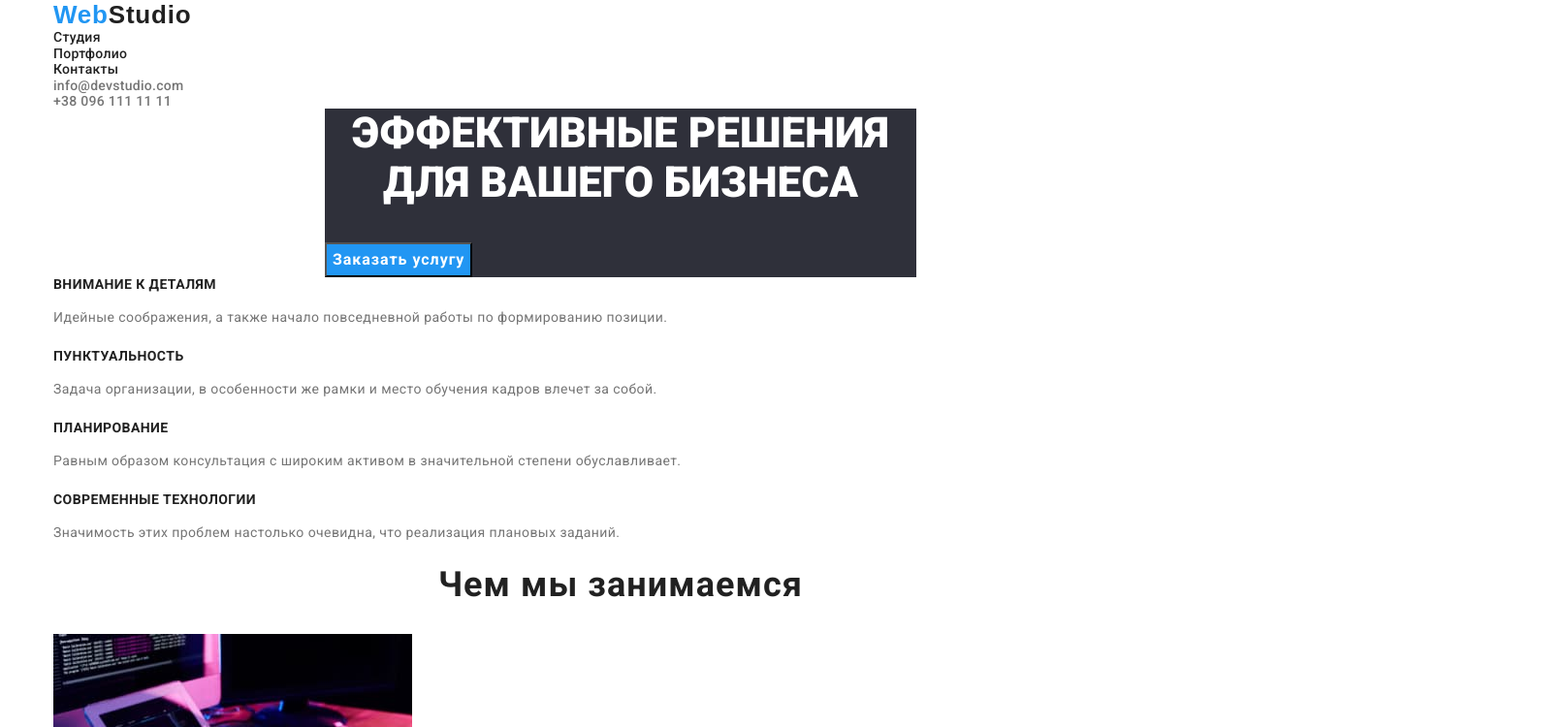
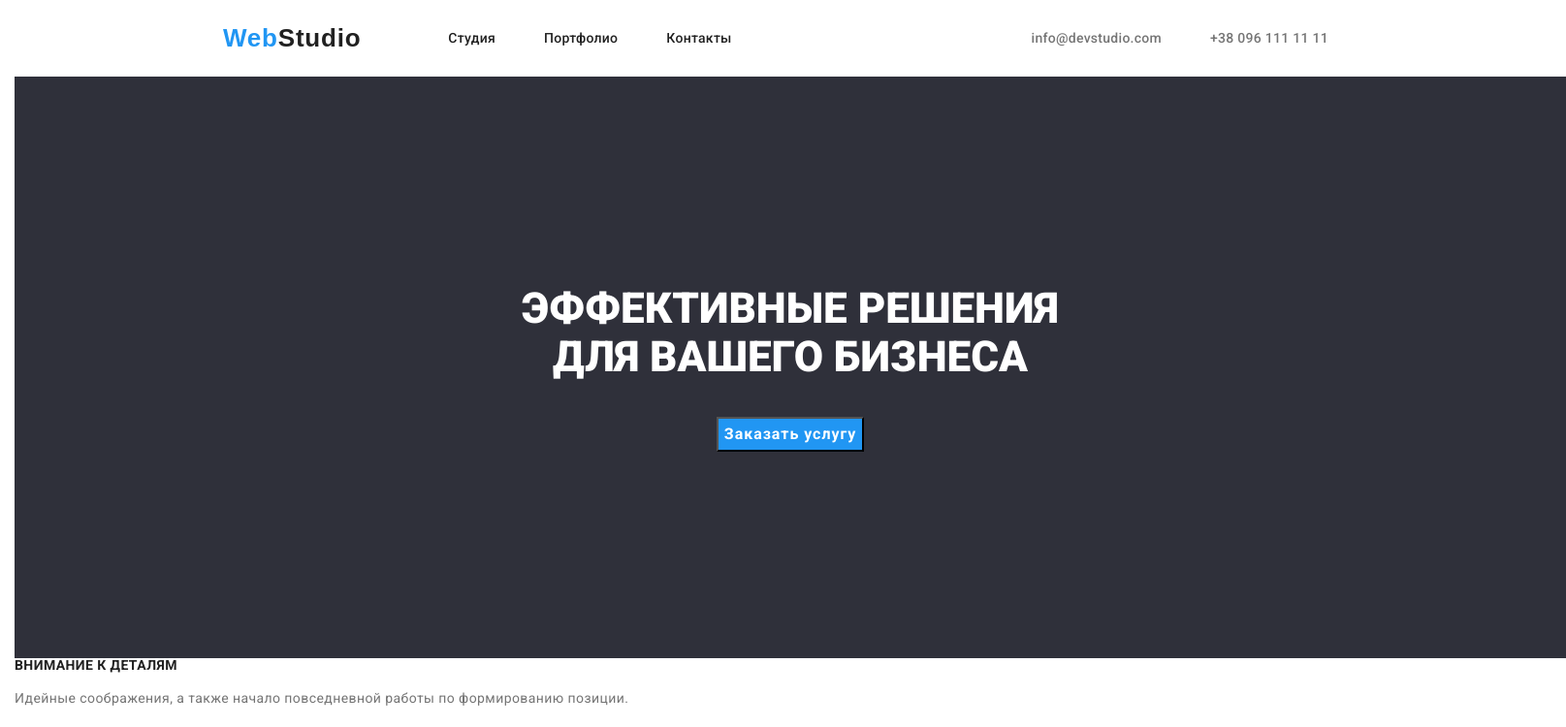
Before and after one commit to YaroSlavGitHub7/goit-markup-hw-03, a plain HTML site: page index.html in a window 1280 px wide. Shown: the top 750 px of the page at 97% size, 1615 px wide, since content can reach past the window. Drawn offline with nearby package versions, Linux system fonts and the light colour scheme; a web font is replaced by a local one.

Commit message:
макет сайта ДЗ№3
оформление flax

```diff
--- a/css/styles.css
+++ b/css/styles.css
@@ -9,24 +9,7 @@
 /* цвет фона футер background: #2F303A */
 /* цвет текста футер color: rgba(255, 255, 255, 0.6) */
 
-@font-face {
-    font-family: "Raleway";
-    src: url(../fonts/raleway-v19-latin_cyrillic/raleway-v19-latin_cyrillic-700.woff) format("woff"),
-      url(../fonts/raleway-v19-latin_cyrillic/raleway-v19-latin_cyrillic-700.woff2) format("woff2");
-    font-style: normal;
-    font-display: swap;
-  }
-.logo-font {
-    font-family:"Raleway", sans-serif;
-    font-size: 26px;
-    line-height: 1.17;
-    letter-spacing: 0.03em;
-    font-weight: 700;
-}
-.log {
-    display: inline-block;
-    margin-right: 70px;
-}
+
 
 :root {
     --white-color:#FFFFFF ;
@@ -57,19 +40,60 @@ p {
   margin-bottom: 20px;
 }
 
+@font-face {
+    font-family: "Raleway";
+    src: url(../fonts/raleway-v19-latin_cyrillic/raleway-v19-latin_cyrillic-700.woff) format("woff"),
+      url(../fonts/raleway-v19-latin_cyrillic/raleway-v19-latin_cyrillic-700.woff2) format("woff2");
+    font-style: normal;
+    font-display: swap;
+  }
+.logo-font {
+    font-family:"Raleway", sans-serif;
+    font-size: 26px;
+    line-height: 1.17;
+    letter-spacing: 0.03em;
+    font-weight: 700;
+}
+.log {
+    display: inline-block;
+    margin-right: 90px;
+    margin-left: 215px;
+}
+.page-header {
+    padding-top: 24px;
+    padding-bottom: 25px;
+}
+.page-header .container {
+    display: flex;
+    justify-content: flex-end;
+}
 .container {
-  width: 1200px;
+  width: 1600px;
   padding-left: 15px;
   padding-right: 15px;
   margin-left: auto;
   margin-right: auto;
 }
 
-/*display: flex;
-    flex-wrap: nowrap;
-    align-items: stretch;
- */
+.menu {
+    display: inline-flex;
+}
 
+.menu-item:not(:last-child) {
+    margin-right: 50px;
+}
+.nav-header {
+    display: flex;
+    align-items: center;
+    margin-right: auto;
+}
+.header-contact {
+    margin-right: 215px;
+
+}
+.header-contacts {
+     align-items: center;
+}
 body {
     background: var(--brand-color) ;
     color:var(--black-color);
@@ -86,8 +110,14 @@ header {
     letter-spacing: 0.02em;
 }
 .section-hero {
-    width: calc(100% / 12 * 6);
+    display: flex;
+    flex-direction: column;
+    align-items: center;
+    justify-content: center;
+    width: 1600px;
+    height: 600px;
 }
+
 .team {
     background: #F5F4FA
 }
@@ -187,6 +217,8 @@ a {
     list-style: none;
 }
 
+
+
 button {
     cursor: pointer;
     background: #F5F4FA ;
--- a/index.html
+++ b/index.html
@@ -11,26 +11,26 @@
     <link rel="stylesheet" href="./css/styles.css"/>
 </head>
 <body>
-    <header>
+    <header class="page-header">
       <div class="container">
-        <nav>
+        <nav class="nav-header">
             <a href="./index.html" class="log logo-font"><span class="blue-text">Web</span>Studio</a>
-            <ul class="list">
-                <li><a class="link" href="index.html">Студия</a></li>
-                <li><a class="link" href="portfolio.html">Портфолио</a></li>
-                <li><a class="link" href="">Контакты</a></li>
+            <ul class="list menu">
+                <li class="menu-item"><a class="link" href="index.html">Студия</a></li>
+                <li class="menu-item"><a class="link" href="portfolio.html">Портфолио</a></li>
+                <li class="menu-item"><a class="link" href="">Контакты</a></li>
             </ul>
         </nav>
-            <ul class="list">
-                <li><a class="link grey-text" href="">info@devstudio.com</a></li>
-                <li><a class="link grey-text" href="">+38 096 111 11 11</a></li>
+            <ul class="list menu header-contacts" >
+                <li class="menu-item"><a class="link grey-text" href="">info@devstudio.com</a></li>
+                <li class="menu-item"><a class="link grey-text header-contact" href="">+38 096 111 11 11</a></li>
             </ul>
       </div>
     </header>
     <main>
-      <div class="container section-hero">
-        <section class="dark-bg">
-        <h1 class="main-title">ЭФФЕКТИВНЫЕ РЕШЕНИЯ ДЛЯ ВАШЕГО БИЗНЕСА</h1>
+      <div class="container">
+        <section class="section-hero dark-bg">
+        <h1 class="main-title">ЭФФЕКТИВНЫЕ РЕШЕНИЯ<br>ДЛЯ ВАШЕГО БИЗНЕСА</h1>
         <button type="button" class="main-button blue-background">Заказать услугу</button>
         </section>
       </div>
```
